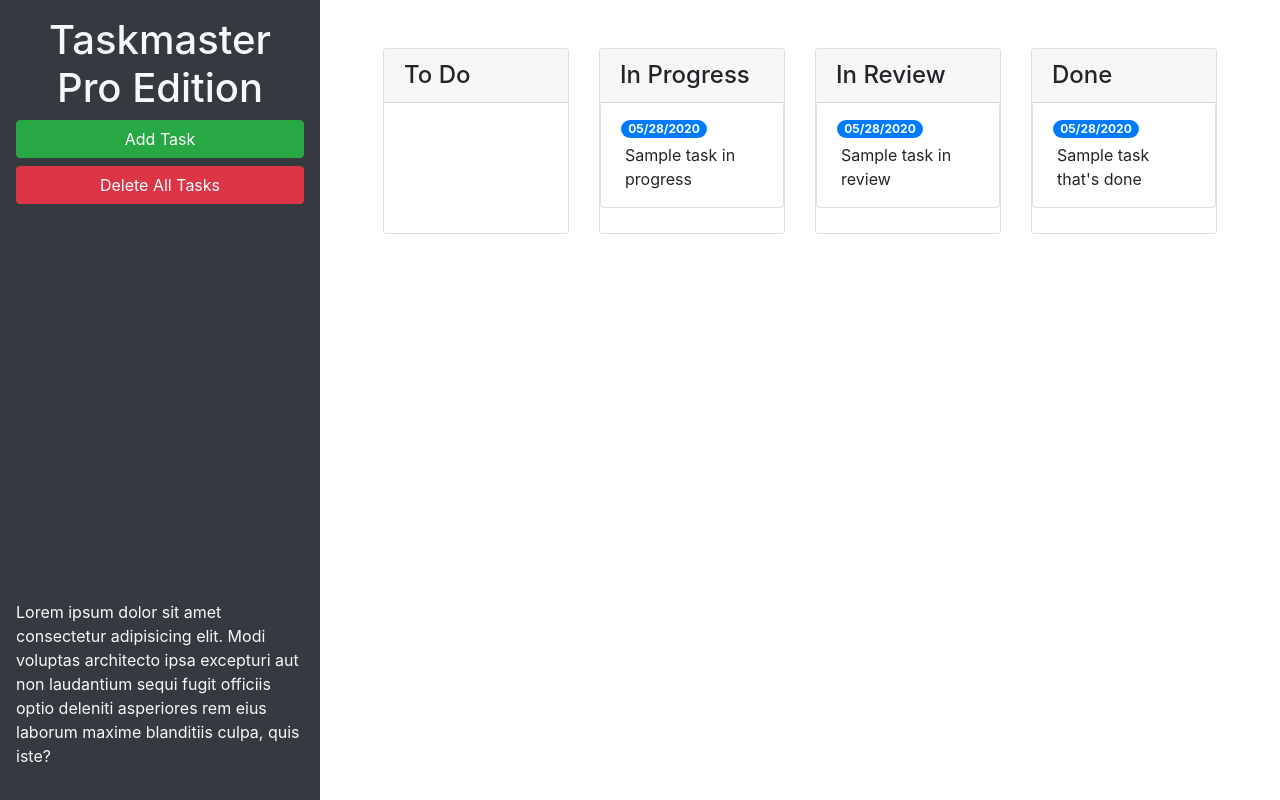
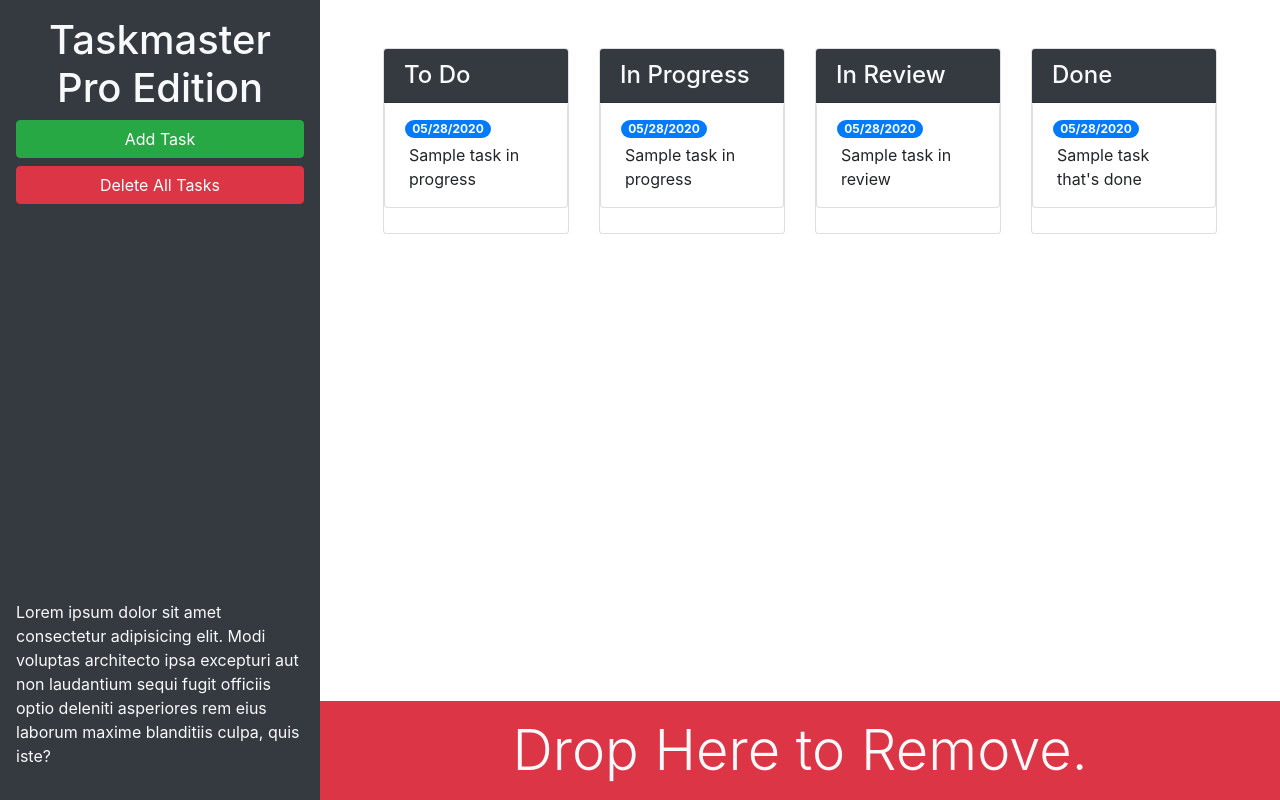
Before and after one commit to kaiafay/taskmaster-pro, a plain HTML site: page index.html in a window 1280 px wide. Drawn offline with nearby package versions, Linux system fonts and the light colour scheme.

Commit message:
update styles using bootstrap

```diff
--- a/index.html
+++ b/index.html
@@ -13,38 +13,43 @@
 <body>
 
   <div class="row min-vh-100 no-gutters">
-    <header class="col-12 col-lg-3 bg-dark text-light d-flex flex-column p-4 p-lg-3">
+    <header class="col-12 col-lg-3 bg-dark text-light sticky-top d-flex flex-column p-4 p-lg-3">
       <h1 class="text-center">Taskmaster Pro Edition</h1>
       <button id="create-task" class="btn btn-block btn-success" data-toggle="modal" data-target="#task-form-modal">Add
         Task</button>
       <button id="remove-tasks" class="btn btn-block btn-danger">Delete All Tasks</button>
-      <p class="mt-auto">Lorem ipsum dolor sit amet consectetur adipisicing elit. Modi voluptas architecto ipsa
+      <p class="mt-auto d-none d-lg-block">Lorem ipsum dolor sit amet consectetur adipisicing elit. Modi voluptas architecto ipsa
         excepturi aut non
         laudantium sequi fugit officiis optio deleniti asperiores rem eius laborum maxime blanditiis culpa, quis iste?
       </p>
     </header>
-    <main class="col-12 col-lg-9">
+    <main class="col-12 col-lg-9 d-flex flex-column">
       <div class="m-5 row justify-content-around">
         <!-- to do start -->
         <div class="col-12 col-md-6 col-xl-3 mb-3">
           <div class="card">
-            <h4 class="card-header">
+            <h4 class="card-header bg-dark text-light">
               To Do
             </h4>
-            <ul id="list-toDo" class="list-group"> </ul>
+            <ul id="list-toDo" class="list-group">
+              <li class="list-group-item">
+                <span class="badge badge-primary badge-pill">05/28/2020</span>
+                <p class="m-1">Sample task in progress</p>
+              </li>
+            </ul>
           </div>
         </div>
         <!-- to do end -->
         <!-- in progress start -->
         <div class="col-12 col-md-6 col-xl-3 mb-3">
           <div class="card">
-            <h4 class="card-header">
+            <h4 class="card-header bg-dark text-light">
               In Progress
             </h4>
             <ul id="list-inProgress" class="list-group">
               <li class="list-group-item">
-              <span class="badge badge-primary badge-pill">05/28/2020</span>
-              <p class="m-1">Sample task in progress</p>
+                <span class="badge badge-primary badge-pill">05/28/2020</span>
+                <p class="m-1">Sample task in progress</p>
               </li>
             </ul>
           </div>
@@ -53,7 +58,7 @@
         <!-- in review start -->
         <div class="col-12 col-md-6 col-xl-3 mb-3">
           <div class="card">
-            <h4 class="card-header">
+            <h4 class="card-header bg-dark text-light">
               In Review
             </h4>
             <ul id="list-inReview" class="list-group">
@@ -68,7 +73,7 @@
         <!-- done start -->
         <div class="col-12 col-md-6 col-xl-3 mb-3">
           <div class="card">
-            <h4 class="card-header">
+            <h4 class="card-header bg-dark text-light">
               Done
             </h4>
             <ul id="list-done" class="list-group">
@@ -80,6 +85,12 @@
           </div>
         </div>
         <!-- done end -->
+      </div>
+
+      <div class="mt-auto" id="trash">
+        <div class="w-100 bg-danger p-3 text-center text-light display-4">
+          Drop Here to Remove.
+        </div>
       </div>
     </main>
   </div>
```
